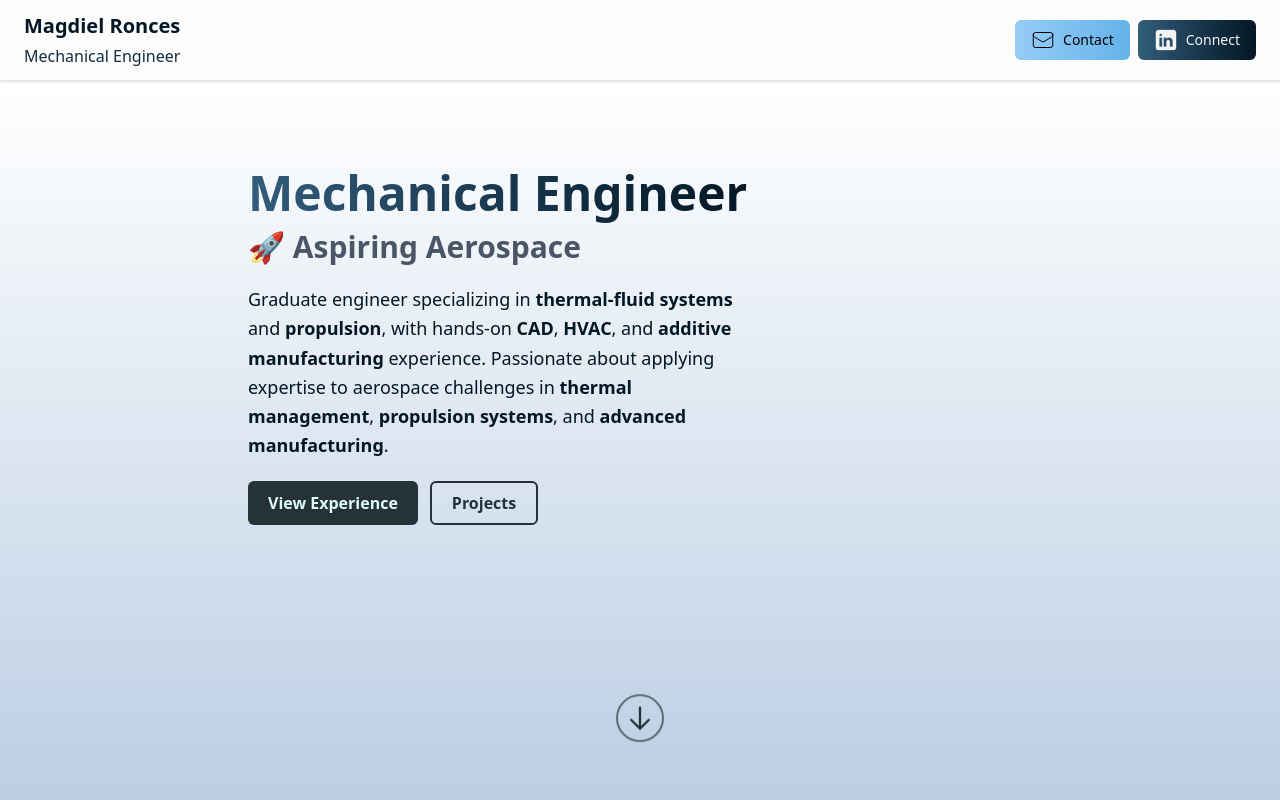
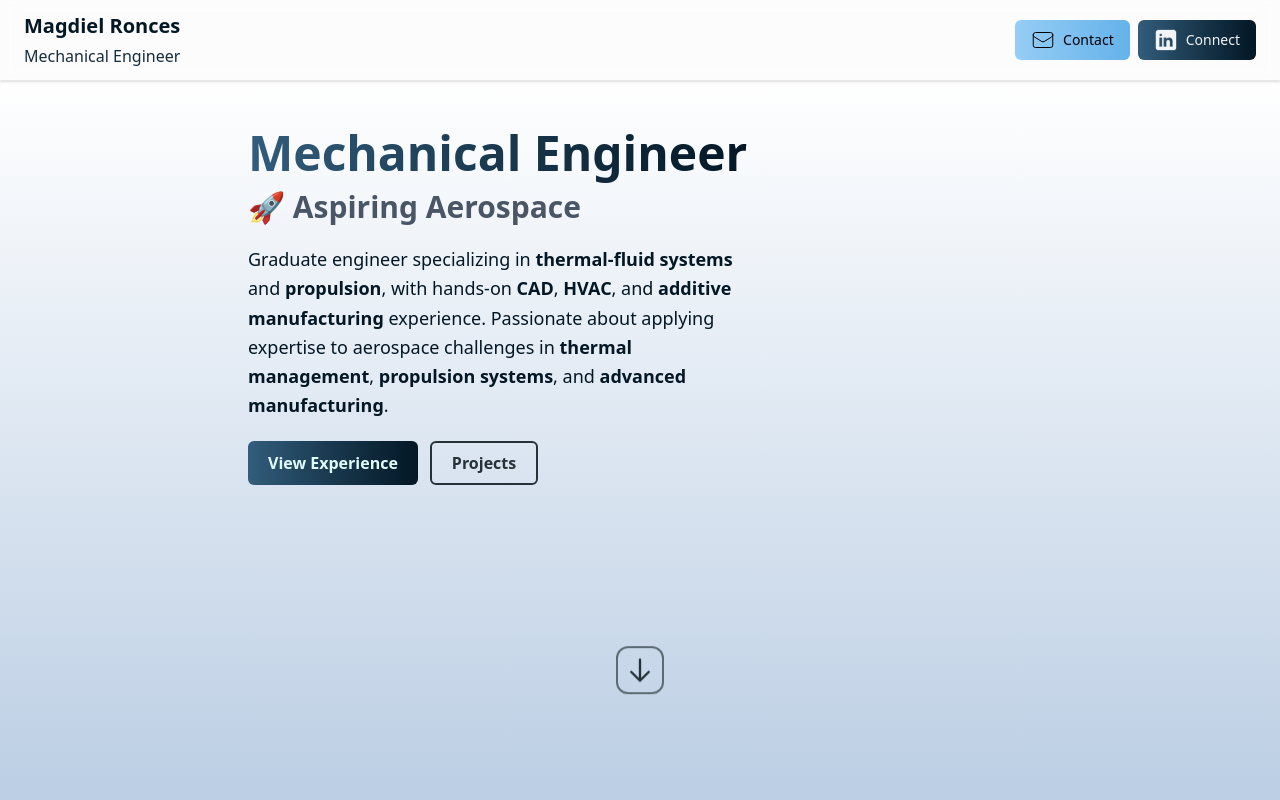
Before and after one commit to magd-tm/resume, a Next.js app: page / in a window 1280 px wide. Shown: the top 800 px of the page. Built offline with nearby package versions, Linux system fonts and the light colour scheme.

Commit message:
FIX ARROWS AND BUTTON COLORS

```diff
--- a/postcss.config.js
+++ /dev/null
@@ -1,5 +0,0 @@
-module.exports = {
-  plugins: [
-    '@tailwindcss/postcss',
-  ],
-};
--- a/postcss.config.mjs
+++ b/postcss.config.mjs
@@ -1,6 +1,7 @@
-// postcss.config.mjs
-export default {
+const config = {
   plugins: [
     '@tailwindcss/postcss',
   ],
 };
+
+export default config;
--- a/src/app/components/Introduction.tsx
+++ b/src/app/components/Introduction.tsx
@@ -10,10 +10,10 @@ export default function Introduction() {
   };
   return (
     <div className="relative">
-      <div className="h-[80vh] mx-3 px-5 py-10 ">
+      <div className="h-[80vh] mx-3 px-5 ">
         {/* Content - same for both layouts */}
         <div className="max-w-lg">
-          <h1 className="text-5xl font-bold">
+          <h1 className="text-5xl sm:text-5xl font-bold">
             <span className="bg-gradient-to-r from-[#325d7c] to-[#041725] bg-clip-text text-transparent">
               Mechanical Engineer
             </span>
@@ -21,7 +21,7 @@ export default function Introduction() {
           <h2 className="text-2xl sm:text-3xl font-semibold mt-3 text-gray-600">
             🚀 Aspiring Aerospace
           </h2>
-          <p className="mt-5 leading-relaxed text-mg sm:text-lg text-[#041725]">
+          <p className="mt-5 leading-relaxed text-sm sm:text-lg text-[#041725]">
             Graduate engineer specializing in <strong>thermal-fluid systems</strong> and <strong>propulsion</strong>, with hands-on <strong>CAD</strong>, <strong>HVAC</strong>, and <strong>additive manufacturing</strong> experience. Passionate about applying expertise to aerospace challenges in <strong>thermal management</strong>, <strong>propulsion systems</strong>, and <strong>advanced manufacturing</strong>.
           </p>
         </div>
@@ -30,13 +30,13 @@ export default function Introduction() {
         <div className="sm:hidden mt-5 flex flex-col gap-3 w-full">
           <a
             href="#experience"
-            className="w-full px-5 py-3 flex justify-center font-semibold text-md items-center gap-1 bg-[#253237] text-[#fafafa] rounded-md hover:bg-[#354a53] hover:shadow-lg hover:shadow-[#354a53]/20 hover:scale-[1.02] transition-all duration-200 active:scale-95"
+            className="w-full px-5 py-3 flex justify-center font-semibold text-md items-center gap-1 bg-gradient-to-r from-[#325d7c] to-[#041725] text-[#fafafa] rounded-md hover:bg-[#354a53] hover:shadow-lg hover:shadow-[#354a53]/20 hover:scale-[1.02] transition-all duration-200 active:scale-95"
           >
             View Experience
           </a>
           <a
             href="#projects"
-            className="w-full px-5 py-3 flex justify-center font-semibold text-md items-center gap-1 border-2 border-[#253237] text-[#253237] rounded-md hover:bg-[#253237]/5 hover:shadow-lg hover:shadow-[#253237]/10 hover:scale-[1.02] hover:border-[#354a53] hover:text-[#354a53] transition-all duration-200 active:scale-95"
+            className="w-full px-5 py-3 flex justify-center font-semibold text-md items-center gap-1 border-2 border-gradient-to-r from-[#325d7c] to-[#041725] text-[#253237] rounded-md hover:bg-[#253237]/5 hover:shadow-lg hover:shadow-[#253237]/10 hover:scale-[1.02] hover:border-[#354a53] hover:text-[#354a53] transition-all duration-200 active:scale-95"
           >
             Projects
           </a>
@@ -46,23 +46,23 @@ export default function Introduction() {
         <div className="hidden sm:flex mt-5 justify-start gap-3">
           <a
             href="#experience"
-            className="px-5 py-2 flex font-semibold text-md items-center gap-1 bg-[#253237] text-[#E0FBFC] rounded-md hover:bg-[#354a53] hover:shadow-lg hover:shadow-[#354a53]/20 hover:scale-[1.02] transition-all duration-200 active:scale-95"
+            className="px-5 py-2 flex font-semibold text-md items-center gap-1 bg-gradient-to-r from-[#325d7c] to-[#041725] text-[#E0FBFC] rounded-md hover:bg-[#354a53] hover:shadow-lg hover:shadow-[#354a53]/20 hover:scale-[1.02] transition-all duration-200 active:scale-95"
           >
             View Experience
           </a>
           <a
             href="#projects"
-            className="px-5 py-2 flex font-bold text-md items-center gap-1 border-2 border-[#253237] text-[#253237] rounded-md hover:bg-[#253237]/5 hover:shadow-lg hover:shadow-[#253237]/10 hover:scale-[1.02] hover:border-[#354a53] hover:text-[#354a53] transition-all duration-200 active:scale-95"
+            className="px-5 py-2 flex font-bold text-md items-center gap-1 border-2 border-gradient-to-r from-[#325d7c] to-[#041725] text-[#253237] rounded-md hover:bg-[#253237]/5 hover:shadow-lg hover:shadow-[#253237]/10 hover:scale-[1.02] hover:border-[#354a53] hover:text-[#354a53] transition-all duration-200 active:scale-95"
           >
             Projects
           </a>
         </div>
-        <div className="absolute bottom-4 left-0 right-0 flex justify-center">
+        <div className="absolute bottom-16 left-0 right-0 flex justify-center">
           {" "}
           {/* 3. Added pb-4 for mobile */}
           <button
             onClick={scrollToNextSection}
-            className="p-2 rounded-full cursor-pointer border-2 border-[#5C6B73] hover:bg-[#253237]/5 hover:shadow-lg hover:shadow-[#253237]/10 hover:scale-[1.02] hover:border-[#354a53] hover:text-[#354a53] transition-all duration-300 active:scale-95 animate-bounce"
+            className="p-2 rounded-xl cursor-pointer border-2 border-[#5C6B73] hover:bg-[#253237]/5 hover:shadow-lg hover:shadow-[#253237]/10 hover:scale-[1.02] hover:border-[#354a53] hover:text-[#354a53] transition-all duration-300 active:scale-95 animate-bounce"
             aria-label="Scroll to next section"
           >
             <svg
```
